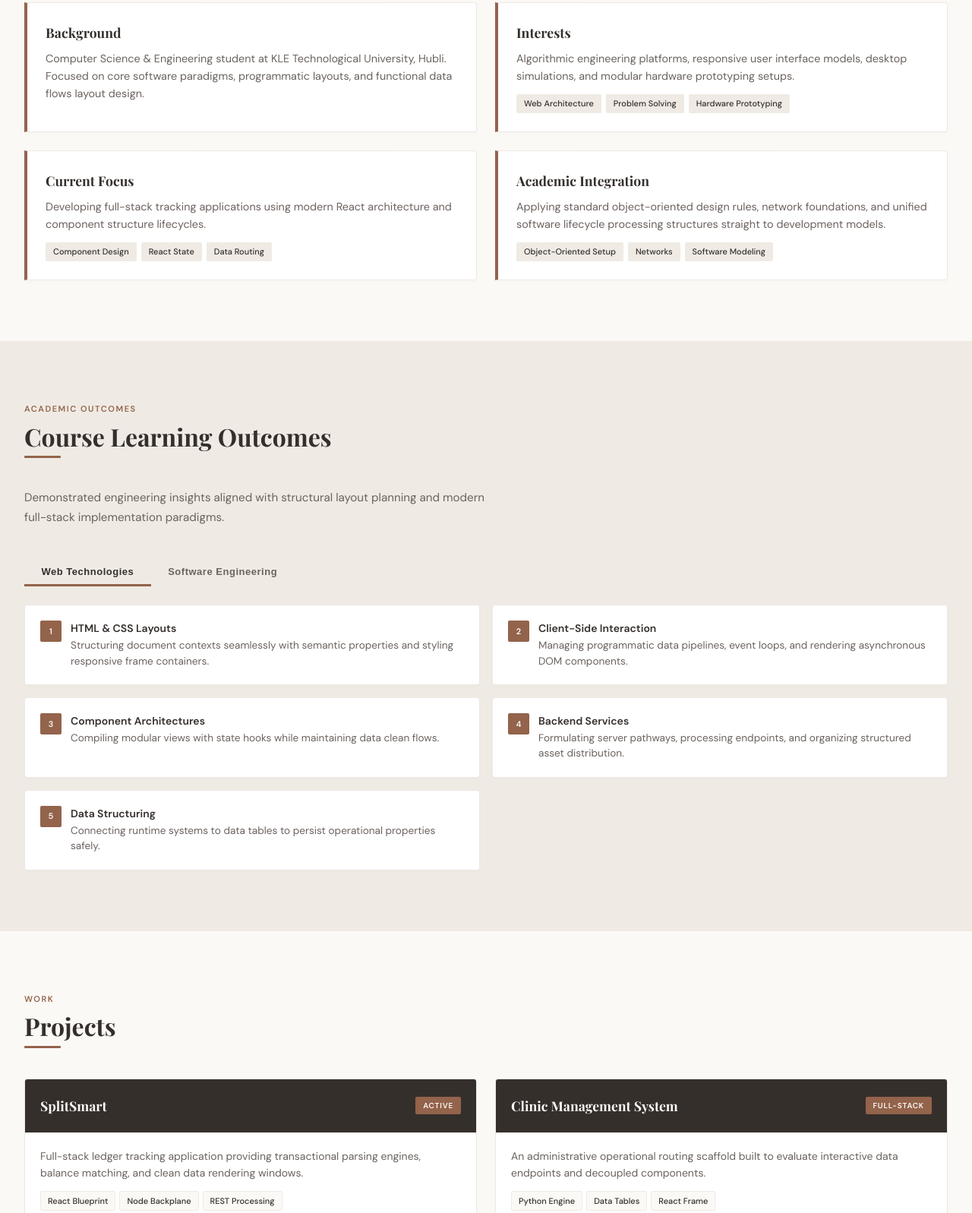
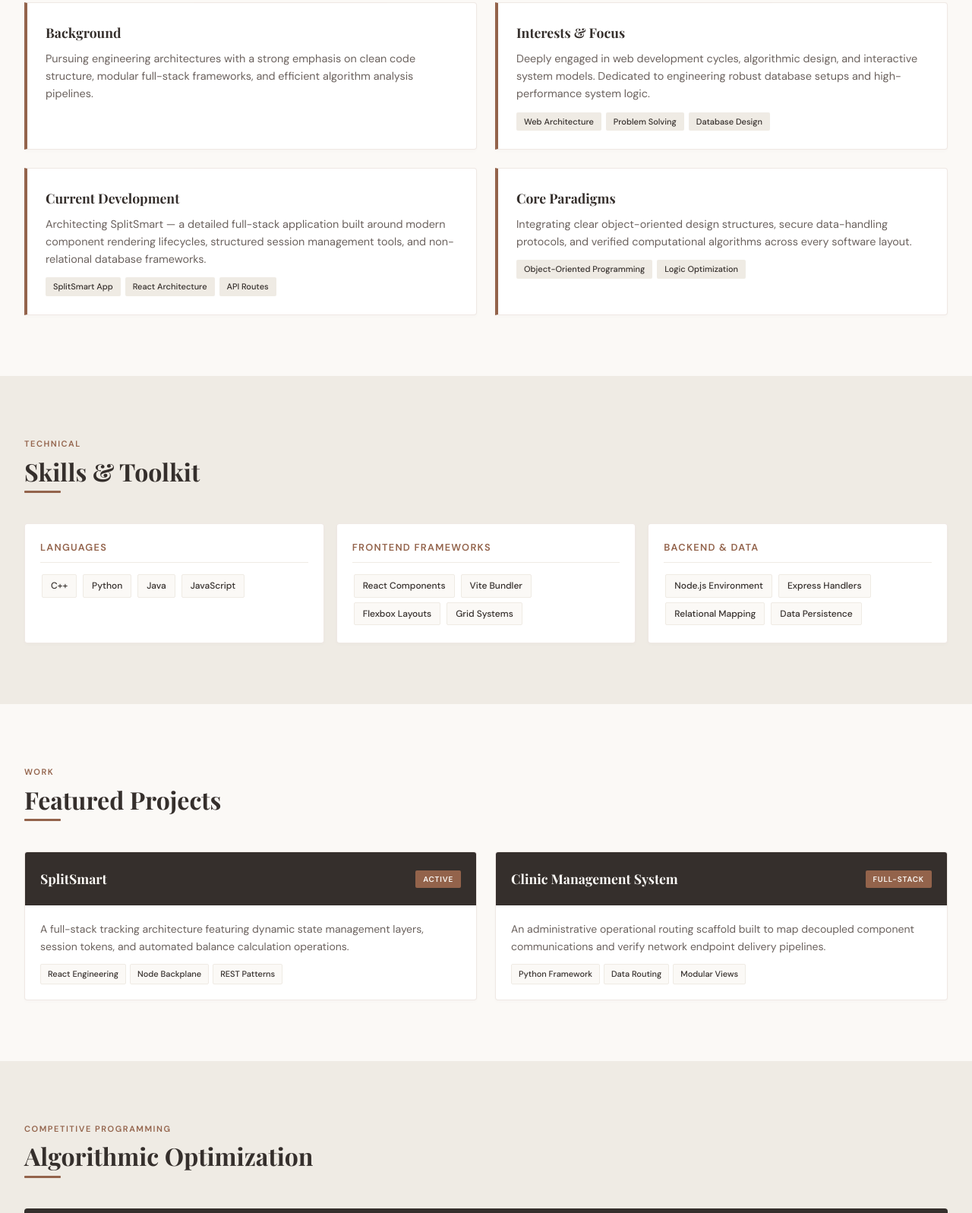
Before and after one commit to Ayush-Kumar-ojha11/temporay_repo, a plain HTML site: page se_wt/index.html in a window 1280 px wide. Shown: the part 689-2286 px from the top of the page at 76% size. Drawn offline with nearby package versions, Linux system fonts and the light colour scheme.

Commit message:
Update index.html

```diff
--- a/se_wt/index.html
+++ b/se_wt/index.html
@@ -123,19 +123,13 @@ nav{
   margin-bottom:2.5rem;
   border-radius:1px;
 }
-.section-desc{
-  color:var(--text-muted);
-  max-width:620px;
-  margin-bottom:2.5rem;
-  font-size:.95rem;
-}
 
 /* ── CARD POP-UP ANIMATIONS & INTERACTIONS ── */
-.about-card, .clo-item, .project-card, .skill-group {
+.about-card, .project-card, .skill-group {
   transition: var(--transition-smooth);
   box-shadow: 0 2px 5px rgba(0,0,0,0.02);
 }
-.about-card:hover, .clo-item:hover, .project-card:hover, .skill-group:hover {
+.about-card:hover, .project-card:hover, .skill-group:hover {
   transform: translateY(-6px);
   background-color: #FFFDFB !important;
   box-shadow: 0 12px 24px rgba(53, 47, 44, 0.08);
@@ -170,45 +164,6 @@ nav{
   color:var(--theme-dark);
   border-radius:2px;
 }
-
-/* ── CLO TABLE ── */
-.clo-tabs{display:flex;gap:0;margin-bottom:1.5rem;border-bottom:2px solid var(--theme-tan)}
-.clo-tab{
-  font-size:13px;font-weight:600;
-  letter-spacing:.04em;
-  padding:.6rem 1.4rem;
-  cursor:pointer;
-  border:none;background:none;
-  color:var(--text-muted);
-  border-bottom:3px solid transparent;
-  margin-bottom:-2px;
-  transition:all .2s;
-}
-.clo-tab.active{
-  color:var(--theme-dark);
-  border-bottom-color:var(--theme-accent);
-}
-.clo-panel{display:none}
-.clo-panel.active{display:block}
-.clo-grid{display:grid;grid-template-columns:1fr 1fr;gap:1rem}
-.clo-item{
-  background:#fff;
-  border:1px solid rgba(147, 99, 75, 0.15);
-  padding:1.25rem;
-  border-radius:4px;
-  display:flex;gap:.75rem;align-items:flex-start;
-}
-.clo-num{
-  min-width:28px;height:28px;
-  background:var(--theme-accent);
-  color:var(--text-light);
-  font-size:11px;font-weight:700;
-  border-radius:2px;
-  display:flex;align-items:center;justify-content:center;
-  flex-shrink:0;
-}
-.clo-text{font-size:.85rem;color:var(--text-muted);line-height:1.5}
-.clo-text strong{color:var(--theme-dark);display:block;margin-bottom:2px;font-size:.875rem}
 
 /* ── PROJECTS ── */
 .projects-grid{display:grid;grid-template-columns:1fr 1fr;gap:1.5rem}
@@ -246,19 +201,6 @@ nav{
   color:var(--theme-dark);
   border-radius:2px;
   font-weight:500;
-}
-.project-feature{
-  font-size:.8rem;color:var(--text-muted);
-  border-top:1px solid var(--theme-tan);
-  margin-top:.75rem;padding-top:.75rem;
-}
-.project-feature span{
-  display:inline-block;
-  background:var(--theme-tan);
-  color:var(--theme-dark);
-  font-size:11px;font-weight:500;
-  padding:2px 8px;border-radius:2px;
-  margin:2px;
 }
 
 /* ── SKILLS ── */
@@ -342,7 +284,7 @@ footer p{color:var(--theme-tan);font-size:.875rem}
   .skills-grid{grid-template-columns:1fr 1fr}
 }
 @media(max-width:640px){
-  .about-grid,.clo-grid,.projects-grid,.skills-grid{grid-template-columns:1fr}
+  .about-grid,.projects-grid,.skills-grid{grid-template-columns:1fr}
   .cp-banner{flex-direction:column;gap:1.25rem;text-align:center}
   .cp-divider{display:none}
   .section{padding:3.5rem 1.25rem}
@@ -352,27 +294,25 @@ footer p{color:var(--theme-tan);font-size:.875rem}
 <body>
 
 <nav>
-  <a class="nav-brand" href="#">Ayush Ojha</a>
+  <a class="nav-brand" href="#">Ayush Kumar Ojha</a>
   <div class="nav-links">
     <a href="#about">About</a>
-    <a href="#clo">Outcomes</a>
+    <a href="#skills">Skills</a>
     <a href="#projects">Projects</a>
-    <a href="#skills">Skills</a>
-    <a href="#cp">CP</a>
+    <a href="#cp">Competitive Programming</a>
     <a href="#contact">Contact</a>
   </div>
 </nav>
 
 <!-- HERO -->
 <section class="hero">
-  <div class="hero-tag">4th Semester · KLE Technological University</div>
-  <h1>Ayush <span>Ojha</span></h1>
-  <p class="hero-sub">CSE student passionate about building full-stack applications, sorting through algorithmic frameworks, and modeling software configurations effectively.</p>
+  <div class="hero-tag">Computer Science & Engineering Student</div>
+  <h1>Ayush Kumar <span>Ojha</span></h1>
+  <p class="hero-sub">Passionate software builder focusing on modular application architectures, backend systems layout design, and programmatic logic optimization.</p>
   <div class="hero-chips">
-    <span class="chip">Web Technologies (WT)</span>
-    <span class="chip">Software Engineering (SE)</span>
-    <span class="chip">React · Node.js · Express</span>
-    <span class="chip">C++ Engineering Foundations</span>
+    <span class="chip">Full-Stack React Engineering</span>
+    <span class="chip">C++ Algorithmic Systems</span>
+    <span class="chip">Database Systems Integration</span>
   </div>
 </section>
 
@@ -385,95 +325,65 @@ footer p{color:var(--theme-tan);font-size:.875rem}
     <div class="about-grid">
       <div class="about-card">
         <h3>Background</h3>
-        <p>Computer Science & Engineering student at KLE Technological University, Hubli. Focused on core software paradigms, programmatic layouts, and functional data flows layout design.</p>
+        <p>Pursuing engineering architectures with a strong emphasis on clean code structure, modular full-stack frameworks, and efficient algorithm analysis pipelines.</p>
       </div>
       <div class="about-card">
-        <h3>Interests</h3>
-        <p>Algorithmic engineering platforms, responsive user interface models, desktop simulations, and modular hardware prototyping setups.</p>
+        <h3>Interests & Focus</h3>
+        <p>Deeply engaged in web development cycles, algorithmic design, and interactive system models. Dedicated to engineering robust database setups and high-performance system logic.</p>
         <div class="tag-row">
           <span class="tag">Web Architecture</span>
           <span class="tag">Problem Solving</span>
-          <span class="tag">Hardware Prototyping</span>
+          <span class="tag">Database Design</span>
         </div>
       </div>
       <div class="about-card">
-        <h3>Current Focus</h3>
-        <p>Developing full-stack tracking applications using modern React architecture and component structure lifecycles.</p>
+        <h3>Current Development</h3>
+        <p>Architecting SplitSmart — a detailed full-stack application built around modern component rendering lifecycles, structured session management tools, and non-relational database frameworks.</p>
         <div class="tag-row">
-          <span class="tag">Component Design</span>
-          <span class="tag">React State</span>
-          <span class="tag">Data Routing</span>
+          <span class="tag">SplitSmart App</span>
+          <span class="tag">React Architecture</span>
+          <span class="tag">API Routes</span>
         </div>
       </div>
       <div class="about-card">
-        <h3>Academic Integration</h3>
-        <p>Applying standard object-oriented design rules, network foundations, and unified software lifecycle processing structures straight to development models.</p>
+        <h3>Core Paradigms</h3>
+        <p>Integrating clear object-oriented design structures, secure data-handling protocols, and verified computational algorithms across every software layout.</p>
         <div class="tag-row">
-          <span class="tag">Object-Oriented Setup</span>
-          <span class="tag">Networks</span>
-          <span class="tag">Software Modeling</span>
+          <span class="tag">Object-Oriented Programming</span>
+          <span class="tag">Logic Optimization</span>
         </div>
       </div>
     </div>
   </section>
 </div>
 
-<!-- COURSE LEARNING OUTCOMES -->
+<!-- SKILLS -->
 <div class="section-bg-alt">
-  <section class="section" id="clo">
-    <div class="section-label">Academic Outcomes</div>
-    <div class="section-title">Course Learning Outcomes</div>
+  <section class="section" id="skills">
+    <div class="section-label">Technical</div>
+    <div class="section-title">Skills & Toolkit</div>
     <div class="section-divider"></div>
-    <p class="section-desc">Demonstrated engineering insights aligned with structural layout planning and modern full-stack implementation paradigms.</p>
-
-    <div class="clo-tabs">
-      <button class="clo-tab active" onclick="switchTab('wt',this)">Web Technologies</button>
-      <button class="clo-tab" onclick="switchTab('se',this)">Software Engineering</button>
-    </div>
-
-    <div class="clo-panel active" id="panel-wt">
-      <div class="clo-grid">
-        <div class="clo-item">
-          <div class="clo-num">1</div>
-          <div class="clo-text"><strong>HTML & CSS Layouts</strong>Structuring document contexts seamlessly with semantic properties and styling responsive frame containers.</div>
-        </div>
-        <div class="clo-item">
-          <div class="clo-num">2</div>
-          <div class="clo-text"><strong>Client-Side Interaction</strong>Managing programmatic data pipelines, event loops, and rendering asynchronous DOM components.</div>
-        </div>
-        <div class="clo-item">
-          <div class="clo-num">3</div>
-          <div class="clo-text"><strong>Component Architectures</strong>Compiling modular views with state hooks while maintaining data clean flows.</div>
-        </div>
-        <div class="clo-item">
-          <div class="clo-num">4</div>
-          <div class="clo-text"><strong>Backend Services</strong>Formulating server pathways, processing endpoints, and organizing structured asset distribution.</div>
-        </div>
-        <div class="clo-item">
-          <div class="clo-num">5</div>
-          <div class="clo-text"><strong>Data Structuring</strong>Connecting runtime systems to data tables to persist operational properties safely.</div>
-        </div>
+    <div class="skills-grid">
+      <div class="skill-group">
+        <h3>Languages</h3>
+        <span class="skill-pill">C++</span>
+        <span class="skill-pill">Python</span>
+        <span class="skill-pill">Java</span>
+        <span class="skill-pill">JavaScript</span>
       </div>
-    </div>
-
-    <div class="clo-panel" id="panel-se">
-      <div class="clo-grid">
-        <div class="clo-item">
-          <div class="clo-num">1</div>
-          <div class="clo-text"><strong>Process Frameworks</strong>Tracking development milestones through standard lifecycle configurations and sprint steps.</div>
-        </div>
-        <div class="clo-item">
-          <div class="clo-num">2</div>
-          <div class="clo-text"><strong>System Analysis</strong>Eliciting functional structures and designing explicit logic diagrams to document workflows.</div>
-        </div>
-        <div class="clo-item">
-          <div class="clo-num">3</div>
-          <div class="clo-text"><strong>Structural Modeling</strong>Drafting comprehensive structural maps using standard UML entity layouts.</div>
-        </div>
-        <div class="clo-item">
-          <div class="clo-num">4</div>
-          <div class="clo-text"><strong>Architectural Tiers</strong>Enforcing clear structural boundaries across backend layers and viewer logic modules.</div>
-        </div>
+      <div class="skill-group">
+        <h3>Frontend Frameworks</h3>
+        <span class="skill-pill">React Components</span>
+        <span class="skill-pill">Vite Bundler</span>
+        <span class="skill-pill">Flexbox Layouts</span>
+        <span class="skill-pill">Grid Systems</span>
+      </div>
+      <div class="skill-group">
+        <h3>Backend & Data</h3>
+        <span class="skill-pill">Node.js Environment</span>
+        <span class="skill-pill">Express Handlers</span>
+        <span class="skill-pill">Relational Mapping</span>
+        <span class="skill-pill">Data Persistence</span>
       </div>
     </div>
   </section>
@@ -483,7 +393,7 @@ footer p{color:var(--theme-tan);font-size:.875rem}
 <div class="section-wrapper">
   <section class="section" id="projects">
     <div class="section-label">Work</div>
-    <div class="section-title">Projects</div>
+    <div class="section-title">Featured Projects</div>
     <div class="section-divider"></div>
     <div class="projects-grid">
 
@@ -493,11 +403,11 @@ footer p{color:var(--theme-tan);font-size:.875rem}
           <span class="project-badge">Active</span>
         </div>
         <div class="project-body">
-          <p>Full-stack ledger tracking application providing transactional parsing engines, balance matching, and clean data rendering windows.</p>
+          <p>A full-stack tracking architecture featuring dynamic state management layers, session tokens, and automated balance calculation operations.</p>
           <div class="project-stack">
-            <span class="stack-tag">React Blueprint</span>
+            <span class="stack-tag">React Engineering</span>
             <span class="stack-tag">Node Backplane</span>
-            <span class="stack-tag">REST Processing</span>
+            <span class="stack-tag">REST Patterns</span>
           </div>
         </div>
       </div>
@@ -508,11 +418,11 @@ footer p{color:var(--theme-tan);font-size:.875rem}
           <span class="project-badge">Full-Stack</span>
         </div>
         <div class="project-body">
-          <p>An administrative operational routing scaffold built to evaluate interactive data endpoints and decoupled components.</p>
+          <p>An administrative operational routing scaffold built to map decoupled component communications and verify network endpoint delivery pipelines.</p>
           <div class="project-stack">
-            <span class="stack-tag">Python Engine</span>
-            <span class="stack-tag">Data Tables</span>
-            <span class="stack-tag">React Frame</span>
+            <span class="stack-tag">Python Framework</span>
+            <span class="stack-tag">Data Routing</span>
+            <span class="stack-tag">Modular Views</span>
           </div>
         </div>
       </div>
@@ -521,50 +431,18 @@ footer p{color:var(--theme-tan);font-size:.875rem}
   </section>
 </div>
 
-<!-- SKILLS -->
+<!-- COMPETITIVE PROGRAMMING -->
 <div class="section-bg-alt">
-  <section class="section" id="skills">
-    <div class="section-label">Technical</div>
-    <div class="section-title">Skills</div>
-    <div class="section-divider"></div>
-    <div class="skills-grid">
-      <div class="skill-group">
-        <h3>Core Engineering</h3>
-        <span class="skill-pill">C++</span>
-        <span class="skill-pill">Python</span>
-        <span class="skill-pill">Java</span>
-        <span class="skill-pill">JavaScript</span>
-      </div>
-      <div class="skill-group">
-        <h3>User Interface</h3>
-        <span class="skill-pill">React Viewports</span>
-        <span class="skill-pill">Vite Bundler</span>
-        <span class="skill-pill">Flexbox Rules</span>
-        <span class="skill-pill">Grid Templates</span>
-      </div>
-      <div class="skill-group">
-        <h3>Service Layers</h3>
-        <span class="skill-pill">Node Environment</span>
-        <span class="skill-pill">Express Handlers</span>
-        <span class="skill-pill">Relational Mapping</span>
-        <span class="skill-pill">Data Serialization</span>
-      </div>
-    </div>
-  </section>
-</div>
-
-<!-- COMPETITIVE PROGRAMMING -->
-<div class="section-wrapper">
   <section class="section" id="cp">
     <div class="section-label">Competitive Programming</div>
-    <div class="section-title">Algorithmic Foundations</div>
+    <div class="section-title">Algorithmic Optimization</div>
     <div class="section-divider"></div>
     <div class="cp-banner">
-      <div class="cp-stat"><span class="val">C++</span><span class="lbl">Primary Paradigm</span></div>
+      <div class="cp-stat"><span class="val">Ayush_ojha_2006</span><span class="lbl">Codeforces Footprint</span></div>
       <div class="cp-divider"></div>
-      <div class="cp-stat"><span class="val">G++</span><span class="lbl">Compiler Target</span></div>
+      <div class="cp-stat"><span class="val">C++</span><span class="lbl">Primary Tool</span></div>
       <div class="cp-divider"></div>
-      <p class="cp-desc">Actively practicing algorithmic optimizations, matrix analysis methods, and data parsing loops designed for complex variable scaling.</p>
+      <p class="cp-desc">Actively configuring programmatic problem setups using robust array operations, matrix manipulations, and custom bitwise logic pathways optimized for fast evaluation runtimes.</p>
     </div>
   </section>
 </div>
@@ -572,26 +450,16 @@ footer p{color:var(--theme-tan);font-size:.875rem}
 <!-- FOOTER / CONTACT -->
 <footer id="contact">
   <p style="font-family:'Playfair Display',serif;font-size:1.4rem;font-weight:700;color:var(--text-light);margin-bottom:1rem">Let's Connect</p>
-  <p style="margin-bottom:1.5rem; color: var(--theme-accent-light)">KLE Technological University, Hubli · Computer Science & Engineering</p>
+  <p style="margin-bottom:1.5rem; color: var(--theme-accent-light)">Ayush Kumar Ojha · Computer Science & Engineering</p>
   <div class="contact-links">
-    <a class="contact-link" href="#" target="_blank">GitHub</a>
-    <a class="contact-link" href="mailto:#">Email</a>
-    <a class="contact-link" href="#" target="_blank">LinkedIn</a>
+    <a class="contact-link" href="https://codeforces.com/profile/Ayush_ojha_2006" target="_blank">Codeforces</a>
+    <a class="contact-link" href="https://github.com/Ayush-Kumar-ojha11" target="_blank">GitHub</a>
+    <a class="contact-link" href="mailto:01fe24bcs211@kletech.ac.in">Email</a>
   </div>
   <div class="footer-bottom">
-    <span>Ayush Ojha · CSE Portfolio</span>
-    <span>·</span>
-    <span>Web Technologies & Software Engineering</span>
+    <span>Ayush Kumar Ojha · Personal Engineering Portfolio</span>
   </div>
 </footer>
 
-<script>
-function switchTab(id, btn) {
-  document.querySelectorAll('.clo-panel').forEach(p => p.classList.remove('active'));
-  document.querySelectorAll('.clo-tab').forEach(t => t.classList.remove('active'));
-  document.getElementById('panel-' + id).classList.add('active');
-  btn.classList.add('active');
-}
-</script>
 </body>
 </html>
```
